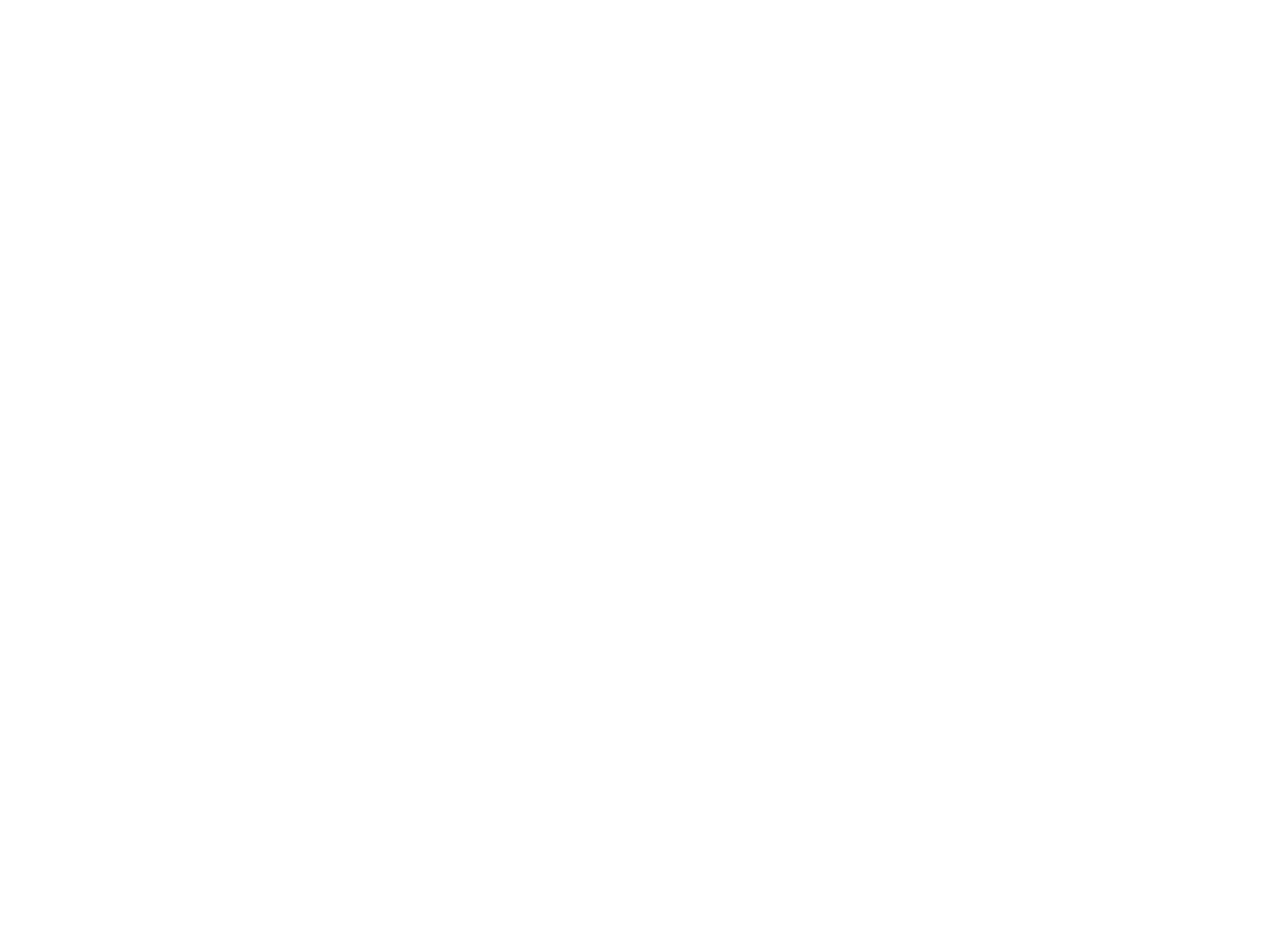
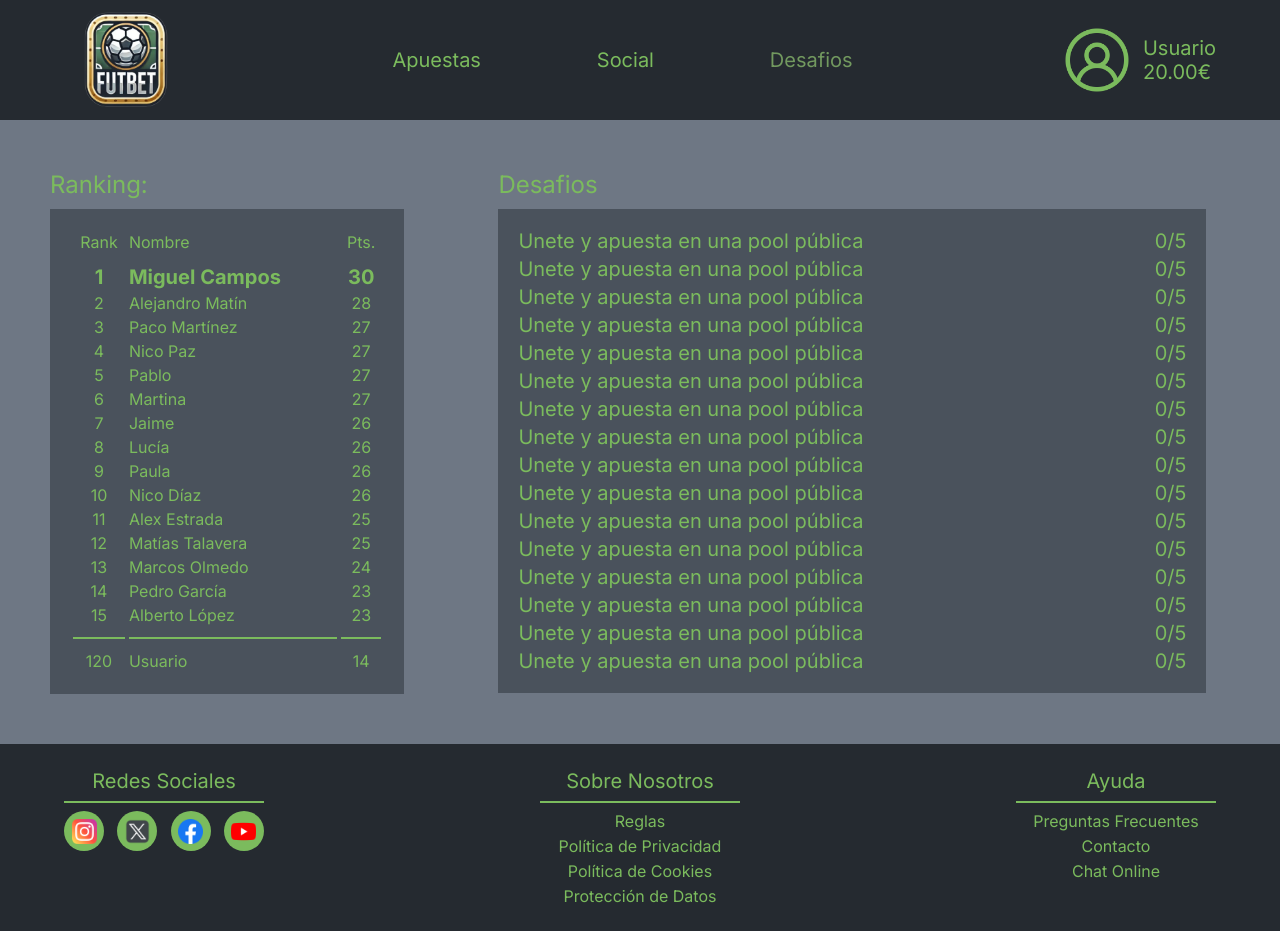
Before and after one commit to AlexLopz22/Proyecto-Final-DIW, a plain HTML site: page desafios.html in a window 1280 px wide. Before the commit the page ends 800 px from the top, so only its background shows below. Drawn offline with Linux system fonts and the light colour scheme.

Commit message:
Nuevos y modificados archivos

```diff
--- a/css/style.css
+++ b/css/style.css
@@ -156,6 +156,21 @@ html, body{
 }
 .logo-acceso{
     width: 100px;
+}
+.menu-movil-oculto{
+    display: none;
+}
+.menu-movil{
+    height: 100%;
+    display: flex;
+    justify-content: center;
+    align-items: center;
+    border: 1px solid red;
+}
+.menu-movil img{
+    height: 60%;
+    width: auto; /* Mantener proporciones */
+    max-width: 100%;
 }
 
 
@@ -540,6 +555,56 @@ html, body{
 }
 
 
+/* Estilos pagina desafios*/
+.contenedor-desafios{
+    background-color: var(--color-cuaternario);
+    padding: 50px;
+    display: flex;
+}
+.ranking-desafios{
+    width: 30%;
+}
+.ranking-datos{
+    background-color: var(--color-terceario);
+}
+.ranking-datos table{
+    border: 0;
+    width: 100%;
+    color: var(--color-secundario);
+    padding: 20px;
+    text-align: center;
+}
+.ranking-datos table th{
+    font-weight: normal;
+    padding-bottom: 10px;
+}
+.ranking-datos table td hr{
+    border: 1px solid var(--color-secundario);
+}
+.nombre-ranking{
+    text-align: left;
+}
+.top1-ranking{
+    font-size: var(--font-normal);
+    font-weight: bold;
+}
+.desafios{
+    padding-left: 8%;
+    width: 60%;
+}
+.contenido-desafios{
+    background-color: var(--color-terceario);
+    padding: 18px;
+}
+.fila-desafio{
+    display: flex;
+    font-size: var(--font-normal);
+    padding: 2px;
+    color: var(--color-secundario);
+    justify-content: space-between;
+}
+
+
 /*Estilos footer*/
 .footer{
     display: flex;
@@ -605,4 +670,15 @@ html, body{
     .sidebar-apuestas{
         display: none;
     }
+    .contenedor-desafios{
+        display:block;
+    }
+    .desafios{
+        padding-left: 0;
+        width: 100%;
+    }
+    .ranking-desafios{
+        width: 100%;
+        padding-bottom: 50px;
+    }
 }
--- a/desafios.html
+++ b/desafios.html
@@ -0,0 +1,197 @@
+<!DOCTYPE html>
+<html lang="en">
+
+<head>
+    <meta charset="UTF-8">
+    <meta name="viewport" content="width=device-width, initial-scale=1.0">
+    <title>Apuestas Deportivas</title>
+    <link rel="shortcut icon" href="./img/logo-title.png">
+    <link rel="stylesheet" href="./css/style.css">
+    <link rel="preconnect" href="https://fonts.googleapis.com">
+    <link rel="preconnect" href="https://fonts.gstatic.com" crossorigin>
+    <link
+        href="https://fonts.googleapis.com/css2?family=Inter:ital,opsz,wght@0,14..32,100..900;1,14..32,100..900&display=swap"
+        rel="stylesheet">
+</head>
+
+<body>
+    <div class="header">
+        <div class="logo">
+            <a href="./index.html"><img src="./img/logo_sin_fondo.png" alt="Logo"></a>
+        </div>
+        <div class="enlaces">
+            <div class="enlace"><a href="./apuestas.html">Apuestas</a></div>
+            <div class="enlace"><a href="./social.html">Social</a></div>
+            <div class="enlace-activo">Desafios</div>
+        </div>
+        <div class="acceso">
+            <div class="perfil">
+                <a href="./perfil.html">
+                    <img src="./img/usuario-icono.png" alt="Usuario icono">
+                    <div>Usuario<br>20.00€</div>
+                </a>
+            </div>
+        </div>
+    </div>
+
+    <div class="contenedor-desafios">
+        <div class="ranking-desafios">
+            <div class="titulo-perfil">
+                Ranking:
+            </div>
+            <div class="ranking-datos">
+                <table>
+                    <tr>
+                        <th>Rank</th>
+                        <th class="nombre-ranking">Nombre</th>
+                        <th>Pts.</th>
+                    </tr>
+                    <tr class="top1-ranking">
+                        <td>1</td>
+                        <td class="nombre-ranking">Miguel Campos</td>
+                        <td>30</td>
+                    </tr>
+                    <tr>
+                        <td>2</td>
+                        <td class="nombre-ranking">Alejandro Matín</td>
+                        <td>28</td>
+                    </tr>
+                    <tr>
+                        <td>3</td>
+                        <td class="nombre-ranking">Paco Martínez</td>
+                        <td>27</td>
+                    </tr>
+                    <tr>
+                        <td>4</td>
+                        <td class="nombre-ranking">Nico Paz</td>
+                        <td>27</td>
+                    </tr>
+                    <tr>
+                        <td>5</td>
+                        <td class="nombre-ranking">Pablo</td>
+                        <td>27</td>
+                    </tr>
+                    <tr>
+                        <td>6</td>
+                        <td class="nombre-ranking">Martina</td>
+                        <td>27</td>
+                    </tr>
+                    <tr>
+                        <td>7</td>
+                        <td class="nombre-ranking">Jaime</td>
+                        <td>26</td>
+                    </tr>
+                    <tr>
+                        <td>8</td>
+                        <td class="nombre-ranking">Lucía</td>
+                        <td>26</td>
+                    </tr>
+                    <tr>
+                        <td>9</td>
+                        <td class="nombre-ranking">Paula</td>
+                        <td>26</td>
+                    </tr>
+                    <tr>
+                        <td>10</td>
+                        <td class="nombre-ranking">Nico Díaz</td>
+                        <td>26</td>
+                    </tr>
+                    <tr>
+                        <td>11</td>
+                        <td class="nombre-ranking">Alex Estrada</td>
+                        <td>25</td>
+                    </tr>
+                    <tr>
+                        <td>12</td>
+                        <td class="nombre-ranking">Matías Talavera</td>
+                        <td>25</td>
+                    </tr>
+                    <tr>
+                        <td>13</td>
+                        <td class="nombre-ranking">Marcos Olmedo</td>
+                        <td>24</td>
+                    </tr>
+                    <tr>
+                        <td>14</td>
+                        <td class="nombre-ranking">Pedro García</td>
+                        <td>23</td>
+                    </tr>
+                    <tr>
+                        <td>15</td>
+                        <td class="nombre-ranking">Alberto López</td>
+                        <td>23</td>
+                    </tr>
+                    <tr>
+                        <td><hr></td>
+                        <td><hr></td>
+                        <td><hr></td>
+                    </tr>
+                    <tr>
+                        <td>120</td>
+                        <td class="nombre-ranking">Usuario</td>
+                        <td>14</td>
+                    </tr>
+                </table>
+            </div>
+        </div>
+        <div class="desafios">
+            <div class="titulo-perfil">Desafios</div>
+            <div class="contenido-desafios">
+                <div class="fila-desafio"><div>Unete y apuesta en una pool pública</div><div>0/5</div></div>
+                <div class="fila-desafio"><div>Unete y apuesta en una pool pública</div><div>0/5</div></div>
+                <div class="fila-desafio"><div>Unete y apuesta en una pool pública</div><div>0/5</div></div>
+                <div class="fila-desafio"><div>Unete y apuesta en una pool pública</div><div>0/5</div></div>
+                <div class="fila-desafio"><div>Unete y apuesta en una pool pública</div><div>0/5</div></div>
+                <div class="fila-desafio"><div>Unete y apuesta en una pool pública</div><div>0/5</div></div>
+                <div class="fila-desafio"><div>Unete y apuesta en una pool pública</div><div>0/5</div></div>
+                <div class="fila-desafio"><div>Unete y apuesta en una pool pública</div><div>0/5</div></div>
+                <div class="fila-desafio"><div>Unete y apuesta en una pool pública</div><div>0/5</div></div>
+                <div class="fila-desafio"><div>Unete y apuesta en una pool pública</div><div>0/5</div></div>
+                <div class="fila-desafio"><div>Unete y apuesta en una pool pública</div><div>0/5</div></div>
+                <div class="fila-desafio"><div>Unete y apuesta en una pool pública</div><div>0/5</div></div>
+                <div class="fila-desafio"><div>Unete y apuesta en una pool pública</div><div>0/5</div></div>
+                <div class="fila-desafio"><div>Unete y apuesta en una pool pública</div><div>0/5</div></div>
+                <div class="fila-desafio"><div>Unete y apuesta en una pool pública</div><div>0/5</div></div>
+                <div class="fila-desafio"><div>Unete y apuesta en una pool pública</div><div>0/5</div></div>
+            </div>
+        </div>
+    </div>
+
+    <div class="footer">
+        <div class="redes">
+            <p class="titulo-footer">Redes Sociales</p>
+            <hr>
+            <div class="logos">
+                <div class="red">
+                    <img src="./img/instagram.png" alt="Logo de Instagram">
+                </div>
+                <div class="red">
+                    <img src="./img/x.png" alt="Logo de X">
+                </div>
+                <div class="red">
+                    <img src="./img/facebook.png" alt="Logo de Facebook">
+                </div>
+                <div class="red">
+                    <img src="./img/youtube.png" alt="Logo de YouTube">
+                </div>
+            </div>
+        </div>
+        <div class="redes">
+            <p class="titulo-footer">Sobre Nosotros</p>
+            <hr>
+            <p>Reglas</p>
+            <p>Política de Privacidad</p>
+            <p>Política de Cookies</p>
+            <p>Protección de Datos</p>
+        </div>
+        <div class="redes">
+            <p class="titulo-footer">Ayuda</p>
+            <hr>
+            <p>Preguntas Frecuentes</p>
+            <p>Contacto</p>
+            <p>Chat Online</p>
+        </div>
+    </div>
+</body>
+
+</html>
```
Also changed, not shown: index.html (+6 -2 lines), js/app.js (added).
